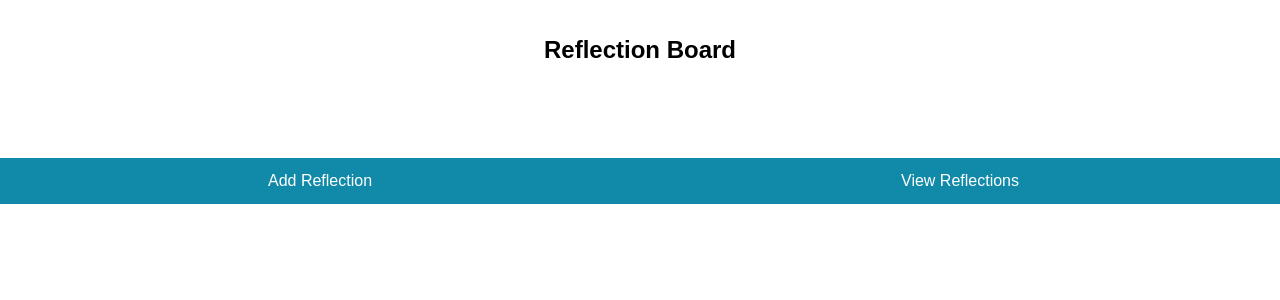
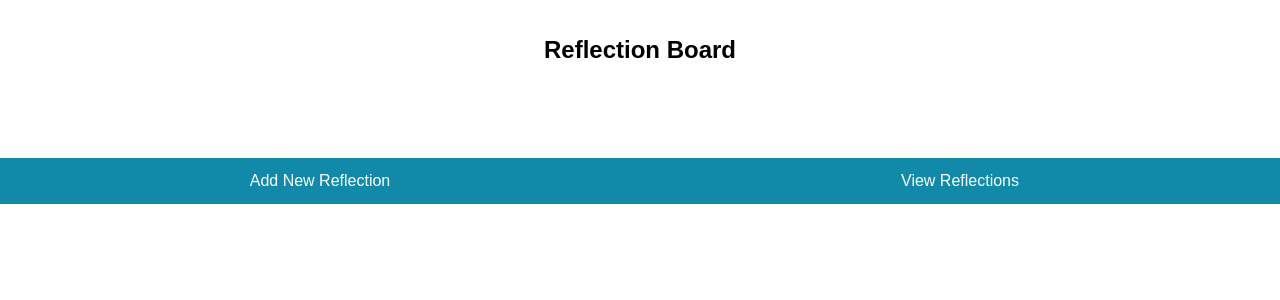
Before and after one commit to Melody8988/Redux-Reflections, a React (Create React App) app: page / in a window 1280 px wide. Shown: the top 300 px of the page. Built offline with nearby package versions, Linux system fonts and the light colour scheme.

Commit message:
toggles bookmarked status

```diff
--- a/src/components/AddReflection/AddReflection.js
+++ b/src/components/AddReflection/AddReflection.js
@@ -8,6 +8,7 @@ class AddReflection extends Component {
         this.state = {
           newReflec: {topic:'',
           description:'',
+          bookmarked:'',
           date:''}
         }
       }
--- a/src/components/App/App.css
+++ b/src/components/App/App.css
@@ -42,3 +42,7 @@ li a {
 li a:hover {
   background-color: #137d97;
 }
+
+.viewDescription{
+  padding: 20px;
+}
--- a/src/components/App/App.js
+++ b/src/components/App/App.js
@@ -22,7 +22,7 @@ class App extends Component {
           <nav>
             <ul>
               <li>
-                <Link to="/add">Add Reflection</Link>
+                <Link to="/add">Add New Reflection</Link>
               </li>
               <li>
                 <Link to="/view">View Reflections</Link>
--- a/src/components/ViewReflections/ViewReflections.js
+++ b/src/components/ViewReflections/ViewReflections.js
@@ -51,8 +51,9 @@ class ViewReflections extends Component {
                 <button value={JSON.stringify(reflec)} onClick={this.handleDeleteReflec}>Delete</button>
                 <button value={JSON.stringify(reflec)} onClick={this.handleBookmarkReflec}>Bookmark</button>
             </CardHeader>
+                <p>Bookmarked: {JSON.stringify(reflec.bookmarked)}</p>
+                <p className="viewDescription" >{reflec.description}</p>
 
-                <p>{reflec.description}</p>
             </Card>
             </div>)
             })
```
